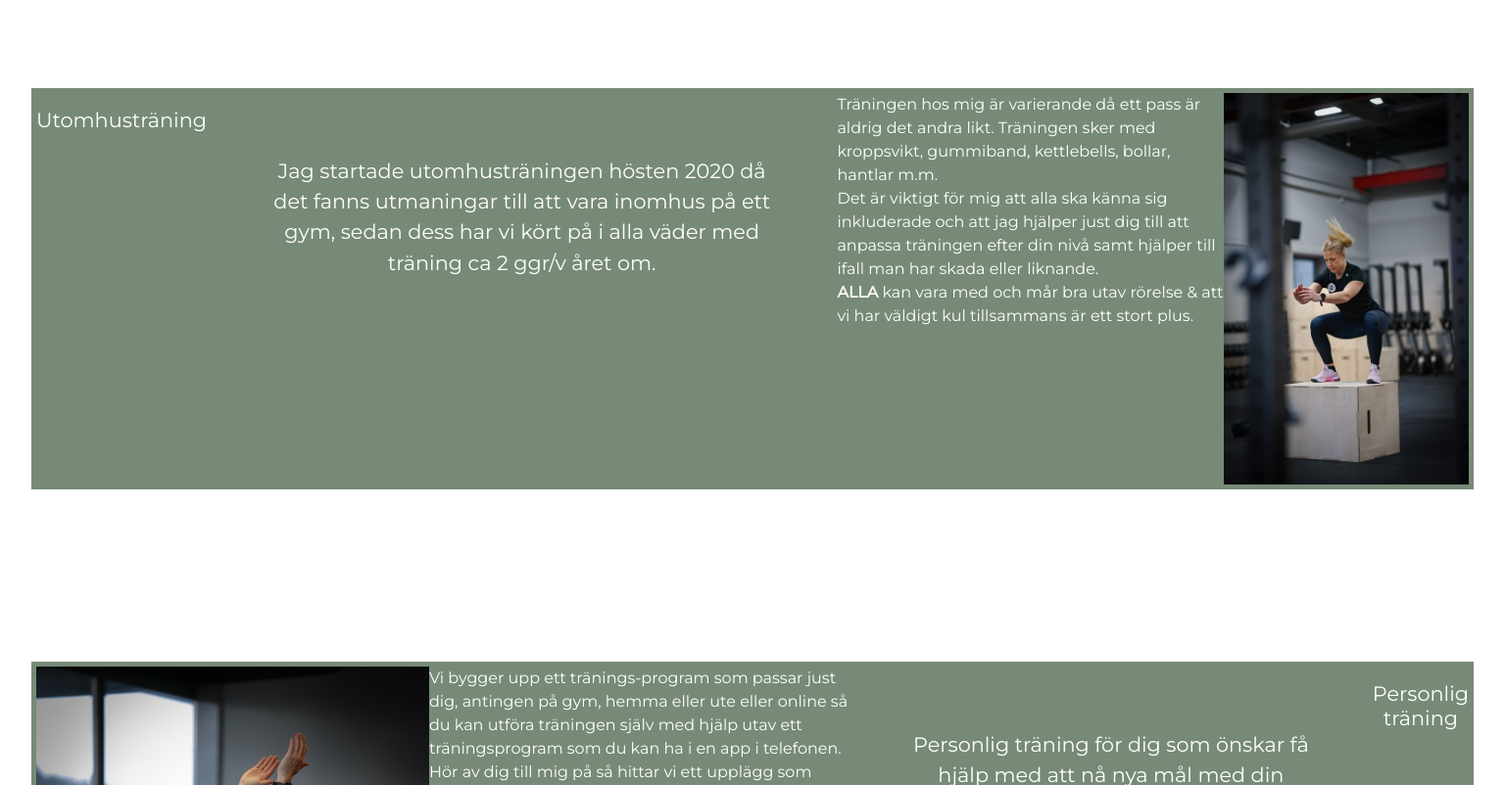
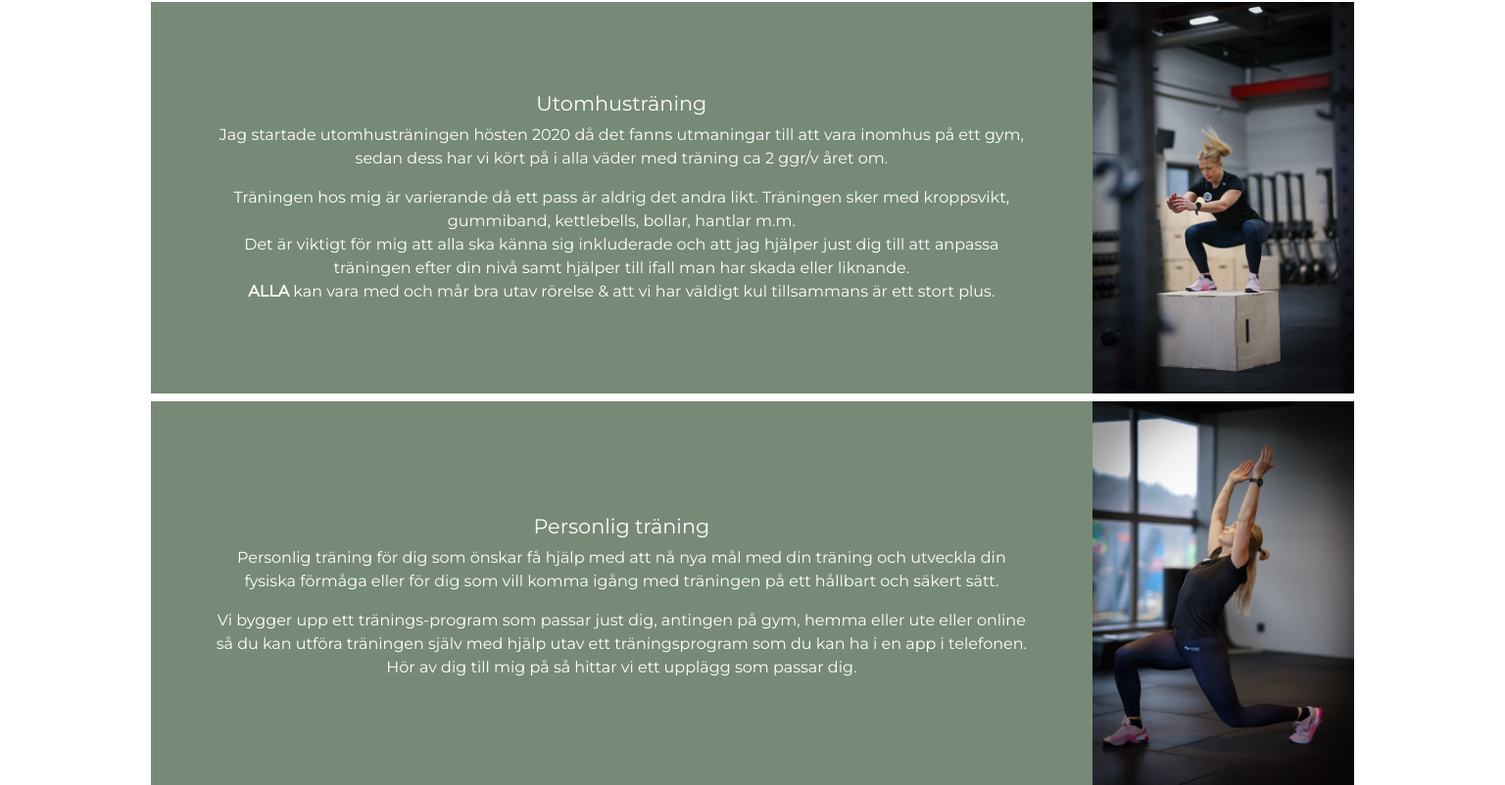
Before and after one commit to JannieBackman/examensarbete, a React (Create React App) app: page / in a window 1536 px wide. Shown: the part 1038-1840 px from the top of the page at 98% size. Built offline with nearby package versions, Linux system fonts and the light colour scheme.

Commit message:
products responsive

```diff
--- a/src/components/Products.css
+++ b/src/components/Products.css
@@ -32,8 +32,8 @@
 .outdoor-text {
   font-size: 1rem;
   padding-top: 0.5rem;
-  padding-left: 1rem;
-  padding-right: 1rem;
+  padding-left: 2rem;
+  padding-right: 2rem;
   text-align: center;
 }
 
@@ -55,8 +55,8 @@
 .pt-text {
   font-size: 1rem;
   padding-top: 0.5rem;
-  padding-left: 1rem;
-  padding-right: 1rem;
+  padding-left: 2rem;
+  padding-right: 2rem;
   text-align: center;
 }
 
@@ -93,10 +93,13 @@
   }
   .outdoor-content {
     display: flex;
-    flex-direction: row;
     background-color: #778a77;
     color: #fff;
-    width: 100%;
+    width: 80%;
+    flex-direction: row;
+    justify-content: center;
+    align-items: center;
+    border: none;
   }
   .outdoor-content h2 {
     text-align: center;
@@ -108,20 +111,33 @@
   }
   .outdoor-content img {
     height: 400px;
-    width: 250px;
+    width: 300px;
+    padding-bottom: 0.5rem;
   }
 
   .pt-content {
     display: flex;
     background-color: #778a77;
     color: #fff;
-    width: 100%;
-    flex-direction: row-reverse;
+    width: 80%;
+    flex-direction: row;
+    justify-content: center;
+    align-items: center;
+    border: none;
+  }
+  .pt-content h2 {
+    text-align: center;
   }
   .pt-text {
     text-align: center;
     padding: 1rem;
     font-size: 1rem;
+  }
+
+  .pt-content img {
+    height: 400px;
+    width: 300px;
+    padding-bottom: 0.5rem;
   }
 
   .quote {
@@ -137,91 +153,55 @@
     width: 75%;
   }
 }
+
 @media (min-width: 1024px) {
-  .products-container {
-    padding: 0 1rem;
-    gap: 1rem;
+  .outdoor-text {
+    text-align: center;
+    padding: 1rem;
+    font-size: 1rem;
   }
-
-  .products-container h1 {
-    text-align: center;
-    padding-top: 1rem;
-  }
-  .outdoor-content {
-    flex-direction: row;
-  }
-  .outdoor-text {
-    font-size: 1rem;
-    padding: 2rem;
-    text-align: center;
-  }
-  .outdoor-text h2 {
-    font-size: 1.5rem;
-  }
-  .pt-content {
-    flex-direction: row-reverse;
+  .outdoor-content img {
+    height: 400px;
+    width: 300px;
+    padding-bottom: 0;
   }
   .pt-text {
+    text-align: center;
+    padding: 1rem;
     font-size: 1rem;
-    padding: 2rem;
-    text-align: center;
   }
-
-  .pt-text h2 {
-    font-size: 1.5rem;
-  }
-
-  .quote-text {
-    font-size: 1.2rem;
+  .pt-content img {
+    height: 400px;
+    width: 300px;
+    padding-bottom: 0;
   }
 }
 
-@media (min-width: 1500px) {
-  .products-container {
-    padding: 0 2rem;
-    font-family: 'Montserrat';
-    width: 100%;
-  }
-
-  .products-container h1 {
-    text-align: center;
-    padding-top: 2rem;
-  }
-
+@media (min-width: 1440px) {
   .outdoor-content {
-    display: flex;
-    flex-direction: row;
-    margin: 5rem;
-    border: solid #778a77 5px;
+    width: 80%;
   }
   .outdoor-text {
-    font-size: 1.3rem;
+    text-align: center;
     padding: 4rem;
-    text-align: center;
+    font-size: 1rem;
   }
-
+  .outdoor-content img {
+    height: 400px;
+    width: 300px;
+    padding-bottom: 0;
+  }
   .pt-content {
-    display: flex;
-    margin: 5rem;
-    border: solid #778a77 5px;
-    flex-direction: row-reverse;
+    width: 80%;
   }
   .pt-text {
-    font-size: 1.3rem;
+    text-align: center;
     padding: 4rem;
-    text-align: center;
+    font-size: 1rem;
   }
-
-  .quote {
-    display: flex;
-    justify-content: center;
-    width: 100%;
-    padding: 0 3rem 3rem 1rem;
-  }
-
-  .quote-text {
-    font-size: 1.5rem;
-    text-align: center;
-    width: 75%;
+  .pt-content img {
+    height: 400px;
+    width: 300px;
+    padding-bottom: 0;
   }
 }
--- a/src/components/Products.jsx
+++ b/src/components/Products.jsx
@@ -19,21 +19,23 @@ function Products() {
     <div className="products-container" id="product-section">
       <h1> Tjänster</h1>
       <div className="outdoor-content">
+        <div className="outdoor-text">
           <h2> Utomhusträning</h2>
-        <p className="outdoor-text">
-          Jag startade utomhusträningen hösten 2020 då det fanns utmaningar till
-          att vara inomhus på ett gym, sedan dess har vi kört på i alla väder
-          med träning ca 2 ggr/v året om.
+          <p>
+            Jag startade utomhusträningen hösten 2020 då det fanns utmaningar
+            till att vara inomhus på ett gym, sedan dess har vi kört på i alla
+            väder med träning ca 2 ggr/v året om.
           </p>
           {!isMobile ? (
             <p>
               Träningen hos mig är varierande då ett pass är aldrig det andra
-            likt. Träningen sker med kroppsvikt, gummiband, kettlebells, bollar,
-            hantlar m.m. <br /> Det är viktigt för mig att alla ska känna sig
-            inkluderade och att jag hjälper just dig till att anpassa träningen
-            efter din nivå samt hjälper till ifall man har skada eller liknande.{' '}
-            <br /> <strong> ALLA </strong>kan vara med och mår bra utav rörelse
-            & att vi har väldigt kul tillsammans är ett stort plus.
+              likt. Träningen sker med kroppsvikt, gummiband, kettlebells,
+              bollar, hantlar m.m. <br /> Det är viktigt för mig att alla ska
+              känna sig inkluderade och att jag hjälper just dig till att
+              anpassa träningen efter din nivå samt hjälper till ifall man har
+              skada eller liknande. <br /> <strong> ALLA </strong>kan vara med
+              och mår bra utav rörelse & att vi har väldigt kul tillsammans är
+              ett stort plus.
             </p>
           ) : (
             <div className="collapse-section">
@@ -51,34 +53,36 @@ function Products() {
               </Button>
               <Collapse in={open}>
                 <div id="example-collapse-text">
-                <p>
+                  <p className="outdoor-text">
                     Träningen hos mig är varierande då ett pass är aldrig det
                     andra likt. Träningen sker med kroppsvikt, gummiband,
                     kettlebells, bollar, hantlar m.m. <br /> Det är viktigt för
                     mig att alla ska känna sig inkluderade och att jag hjälper
                     just dig till att anpassa träningen efter din nivå samt
                     hjälper till ifall man har skada eller liknande. <br />{' '}
-                  <strong> ALLA </strong>kan vara med och mår bra utav rörelse &
-                  att vi har väldigt kul tillsammans är ett stort plus.
+                    <strong> ALLA </strong>kan vara med och mår bra utav rörelse
+                    & att vi har väldigt kul tillsammans är ett stort plus.
                   </p>
                 </div>
               </Collapse>
             </div>
           )}
+        </div>
         <img src={workout} alt="workout" height={600} />
       </div>
       <div className="pt-content">
+        <div className="pt-text">
           <h2> Personlig träning</h2>
-        <p className="pt-text">
+          <p>
             Personlig träning för dig som önskar få hjälp med att nå nya mål med
             din träning och utveckla din fysiska förmåga eller för dig som vill
             komma igång med träningen på ett hållbart och säkert sätt.
           </p>
           {!isMobile ? (
             <p>
-            Vi bygger upp ett tränings-program som passar just dig, antingen på
-            gym, hemma eller ute eller online så du kan utföra träningen själv
-            med hjälp utav ett träningsprogram som du kan ha i en app i
+              Vi bygger upp ett tränings-program som passar just dig, antingen
+              på gym, hemma eller ute eller online så du kan utföra träningen
+              själv med hjälp utav ett träningsprogram som du kan ha i en app i
               telefonen. Hör av dig till mig på så hittar vi ett upplägg som
               passar dig.
             </p>
@@ -100,15 +104,16 @@ function Products() {
                 <div id="example-collapse-text">
                   <p>
                     Vi bygger upp ett tränings-program som passar just dig,
-                  antingen på gym, hemma eller ute eller online så du kan utföra
-                  träningen själv med hjälp utav ett träningsprogram som du kan
-                  ha i en app i telefonen. Hör av dig till mig på så hittar vi
-                  ett upplägg som passar dig.
+                    antingen på gym, hemma eller ute eller online så du kan
+                    utföra träningen själv med hjälp utav ett träningsprogram
+                    som du kan ha i en app i telefonen. Hör av dig till mig på
+                    så hittar vi ett upplägg som passar dig.
                   </p>
                 </div>
               </Collapse>
             </div>
           )}
+        </div>
         <img src={workout2} alt="workout" height={600} />
       </div>
       <div className="quote-content">
```
Lines whose indentation alone changed are shown as unchanged.
